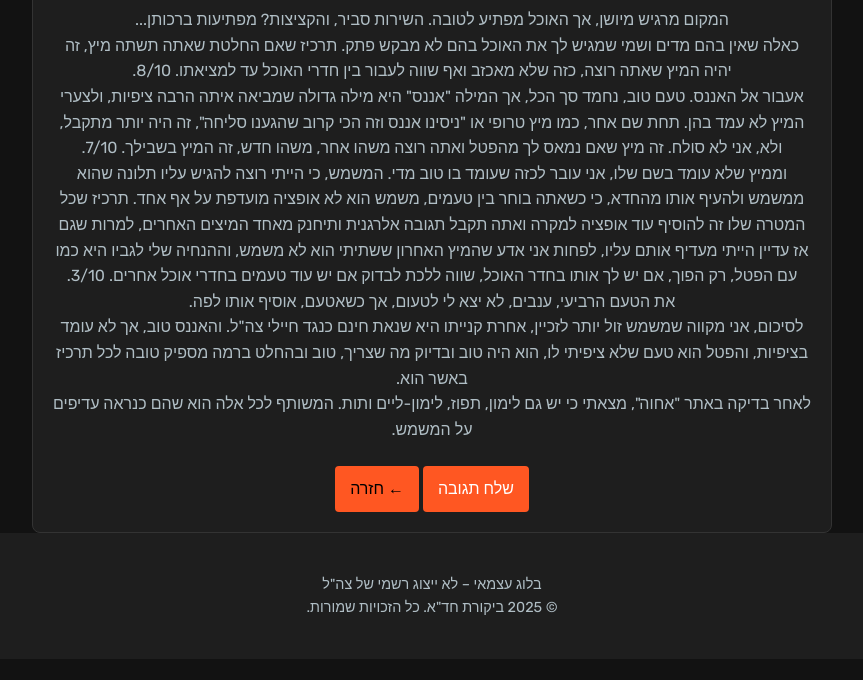
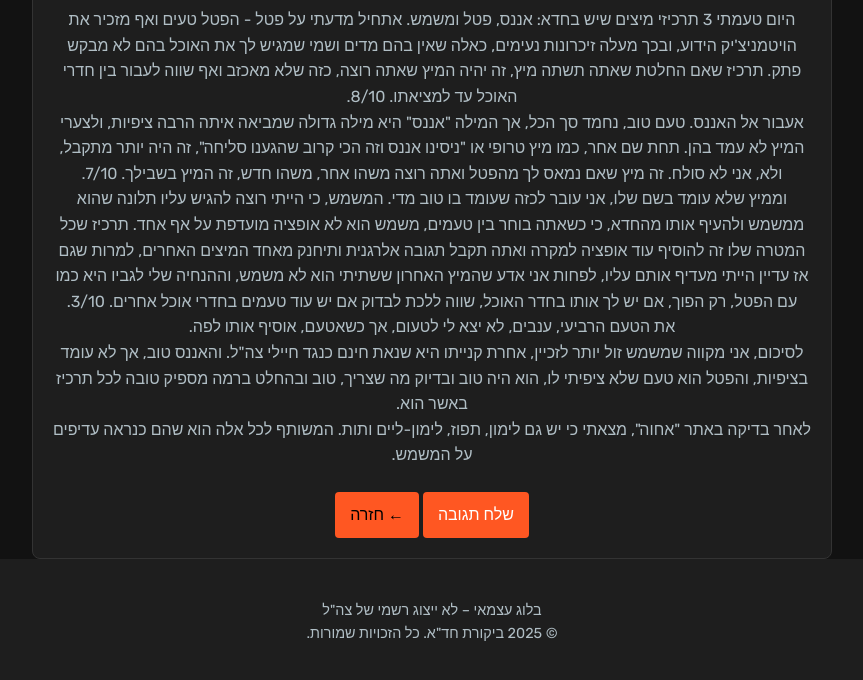
Before and after one commit to noone4-commits/food, a plain HTML site: page post1.html in a window 1280 px wide. Shown: the part 200-880 px from the top of the page, without its empty margins (208-1071 px from the left). Before the commit the page ends 859 px from the top, so only its background shows below. Drawn offline with Linux system fonts and the light colour scheme.

Commit message:
Insert user provided review text into post1.html

```diff
--- a/post1.html
+++ b/post1.html
@@ -3,7 +3,7 @@
 <head>
   <meta charset="UTF-8">
   <meta name="viewport" content="width=device-width, initial-scale=1.0">
-  <title>עיר הבהדיס – מוקפץ מפתיע ובורקס עצוב</title>
+  <title>עיר הבהדים – מוקפץ מפתיע ובורקס עצוב</title>
   <link href="https://fonts.googleapis.com/css2?family=Rubik:wght@400;700&display=swap" rel="stylesheet">
   <link rel="stylesheet" href="styles.css">
 </head>
@@ -16,8 +16,7 @@
     <div style="text-align:left; direction:ltr; font-size:0.95em; color:#b0bec5; margin-bottom:8px;">פורסם בתאריך 20.5.25</div>
     <h2>עיר הבהדיס – מוקפץ מפתיע ובורקס עצוב</h2>
     <img src="images/base1.jpg" alt="חדר אוכל עיר הבהדיס">
-    <p>המקום מרגיש מיושן, אך האוכל מפתיע לטובה. השירות סביר, והקציצות? מפתיעות ברכותן...</p>
-    <p>כאלה שאין בהם מדים ושמי שמגיש לך את האוכל בהם לא מבקש פתק. תרכיז שאם החלטת שאתה תשתה מיץ, זה יהיה המיץ שאתה רוצה, כזה שלא מאכזב ואף שווה לעבור בין חדרי האוכל עד למציאתו. 8/10.</p>
+    <p>היום טעמתי 3 תרכיזי מיצים שיש בחדא: אננס, פטל ומשמש. אתחיל מדעתי על פטל - הפטל טעים ואף מזכיר את הויטמניצ'יק הידוע, ובכך מעלה זיכרונות נעימים, כאלה שאין בהם מדים ושמי שמגיש לך את האוכל בהם לא מבקש פתק. תרכיז שאם החלטת שאתה תשתה מיץ, זה יהיה המיץ שאתה רוצה, כזה שלא מאכזב ואף שווה לעבור בין חדרי האוכל עד למציאתו. 8/10.</p>
     <p>אעבור אל האננס. טעם טוב, נחמד סך הכל, אך המילה "אננס" היא מילה גדולה שמביאה איתה הרבה ציפיות, ולצערי המיץ לא עמד בהן. תחת שם אחר, כמו מיץ טרופי או "ניסינו אננס וזה הכי קרוב שהגענו סליחה", זה היה יותר מתקבל, ולא, אני לא סולח. זה מיץ שאם נמאס לך מהפטל ואתה רוצה משהו אחר, משהו חדש, זה המיץ בשבילך. 7/10.</p>
     <p>וממיץ שלא עומד בשם שלו, אני עובר לכזה שעומד בו טוב מדי. המשמש, כי הייתי רוצה להגיש עליו תלונה שהוא ממשמש ולהעיף אותו מהחדא, כי כשאתה בוחר בין טעמים, משמש הוא לא אופציה מועדפת על אף אחד. תרכיז שכל המטרה שלו זה להוסיף עוד אופציה למקרה ואתה תקבל תגובה אלרגנית ותיחנק מאחד המיצים האחרים, למרות שגם אז עדיין הייתי מעדיף אותם עליו, לפחות אני אדע שהמיץ האחרון ששתיתי הוא לא משמש, וההנחיה שלי לגביו היא כמו עם הפטל, רק הפוך, אם יש לך אותו בחדר האוכל, שווה ללכת לבדוק אם יש עוד טעמים בחדרי אוכל אחרים. 3/10.</p>
     <p>את הטעם הרביעי, ענבים, לא יצא לי לטעום, אך כשאטעם, אוסיף אותו לפה.</p>
```
